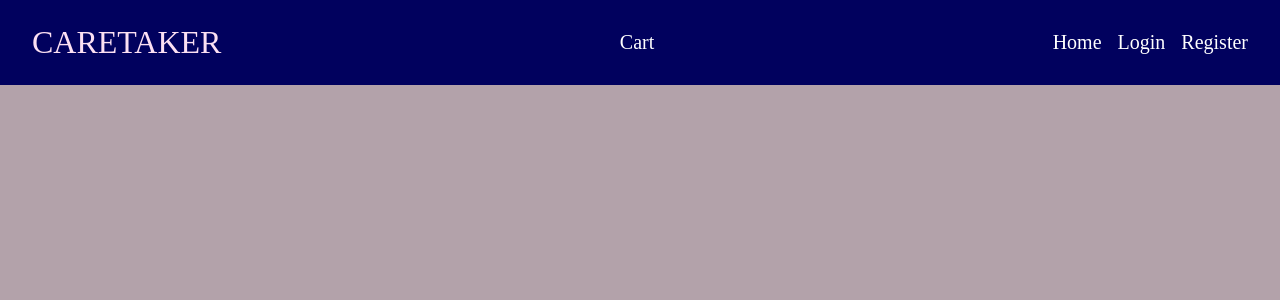
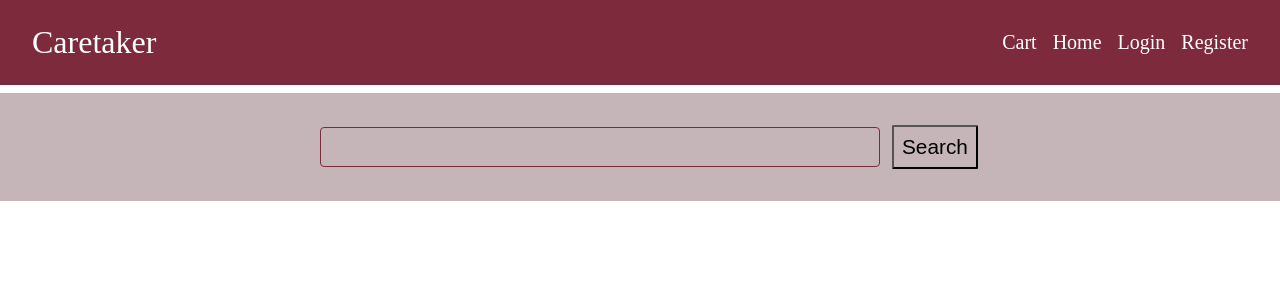
Before and after one commit to jimmyjamesm10-code/ecomerce-project, a Spring Boot app: page /ecom in a window 1280 px wide. Shown: the top 300 px of the page. Run offline with Spring Boot 4, Linux system fonts and the light colour scheme; data that the repository does not hold is empty.

Commit message:
Update style

```diff
--- a/src/main/resources/static/appstyle.css
+++ b/src/main/resources/static/appstyle.css
@@ -1,11 +1,19 @@
 nav {
     text-align:right;
-    color: rgb(75, 54, 66);
+    color: rgb(255, 255, 255);
     display: flex;
     justify-content: space-between;
     align-items: center;
+    font-size: 1rem;
     padding: 1.5rem 2rem;
-    background-color: rgb(1, 1, 94);
+    background-color: #7E2A3D;
+}
+
+.search-bar {
+    margin-top: 0.5rem;
+    padding-top: 2rem;
+    padding-bottom: 2rem;
+    background-color: #C5B5B9;
 }
 
 nav a {
@@ -20,14 +28,14 @@ nav a {
 }
 
 .brandname {
-    color: rgb(252, 224, 243);
+    color: rgb(255, 255, 255);
     font-size: 2rem;
     cursor: pointer;
     display: inline;
 }
 
 body {
-    background-color: rgb(179, 162, 170);
+    background-color: rgb(255, 255, 255, 0.774);
     margin: 0;
 }
 
@@ -43,14 +51,59 @@ body {
     box-shadow: 0 1rem 3rem rgb(0 0 0 / 25%);
 }
 
+.search-form {
+    padding-top: 2.4rem;
+    display: flex;
+    align-items: center;
+    color: transparent;
+    justify-content: center;
+}
+
+#search-form input,
+#search-form textarea {
+    width: 35rem;
+    box-sizing: border-box;
+    border: 1px solid #7E2A3D;
+    border-radius: 0.25rem;
+    background-color:#c5b5b97e;
+    color: rgb(34, 33, 33);
+    height: 2.5rem;
+    margin-left: 25%;
+    font-size: 1.3rem;
+}
+
+#search-form input,
+#search-form textarea::selection {
+    background-color:#c5b5b97e;
+}
+
+.search-button {
+    border-radius: 0.1rem;
+    padding: 0.5rem;
+    background-color:transparent;
+    margin-left: 0.5rem;
+    font-size: 1.3rem;
+    cursor: pointer;
+}
+
+.search-button:hover {
+    background-color: #e2d2d6;
+}
+
 #login-dialog::backdrop {
     background: rgb(0 0 0 / 50%);
 }
 
-#login-form input,
-#login-form textarea {
+#login_form input,
+#login_form textarea {
     box-sizing: border-box;
     width: 100%;
+    height: 2rem;
+    font-size: 1rem;
+}
+
+#login_form {
+    font-size: 1rem;
 }
 
 #close-login {
@@ -66,6 +119,9 @@ body {
     grid-template-columns: repeat(auto-fill, minmax(180px, 1fr));
     gap: 1rem;
     padding: 1rem;
+    margin-left: 2rem;
+    margin-right: 2rem;
+    margin-bottom: 10rem;
 }
 
 .product-card {
--- a/src/main/resources/static/rollingcart.js
+++ b/src/main/resources/static/rollingcart.js
@@ -115,7 +115,7 @@ function renderCart() {
         element.textContent = `${item.product.name} - R${item.product.price} x ${item.quantity}`;
 
         const itemImage = document.createElement("img");
-        itemImage.classList = "cart-item-image"
+        itemImage.classList = "cart-item-image";
         itemImage.height = "100";
         itemImage.width = "100";
         itemImage.src = item.product.image;
--- a/src/main/resources/templates/ecom.html
+++ b/src/main/resources/templates/ecom.html
@@ -7,7 +7,15 @@
     </head>
     <body>
         <div th:replace="~{fragments/navbar :: navbar}"></div>
-        <div class = "products">Products</div>
+        <div class="search-bar" aria-label="Search bar">
+            <span>
+                <form id="search-form">
+                    <input type="text">
+                    <button class="search-button" type="submit">Search</button>
+                </form>
+            </span>
+        </div>
+        <div class = "products"></div>
 
         <dialog id="login-dialog" aria-labelledby="login-dialog-title">
             <button type="button" id="close-login" aria-label="Close login">&times;</button>
--- a/src/main/resources/templates/fragments/navbar.html
+++ b/src/main/resources/templates/fragments/navbar.html
@@ -8,9 +8,9 @@
                 <span></span>
                 <span></span>
             </label>
-            <a class="brandname" href="/ecom">CARETAKER</a>
-            <div class="cart-link"><a class="nav-cart-text" href="/rollingcart">Cart</a></div>
+            <a class="brandname" href="/ecom">Caretaker</a>
             <div class="nav-links">
+                <div class="cart-link"><a class="nav-cart-text" href="/rollingcart">Cart</a></div>
                 <a href="/ecom">Home</a>
                 <a class="login">Login</a>
                 <a class="register" href="registration">Register</a>
```
Also changed, not shown: other parts of src/main/resources/static/appstyle.css (+13 -11 lines), src/main/resources/static/dod.css (deleted, +0 -70 lines), src/main/resources/static/orderinfo.js (+0 -34 lines), src/main/resources/static/productdetails.js (+4 -4 lines).
